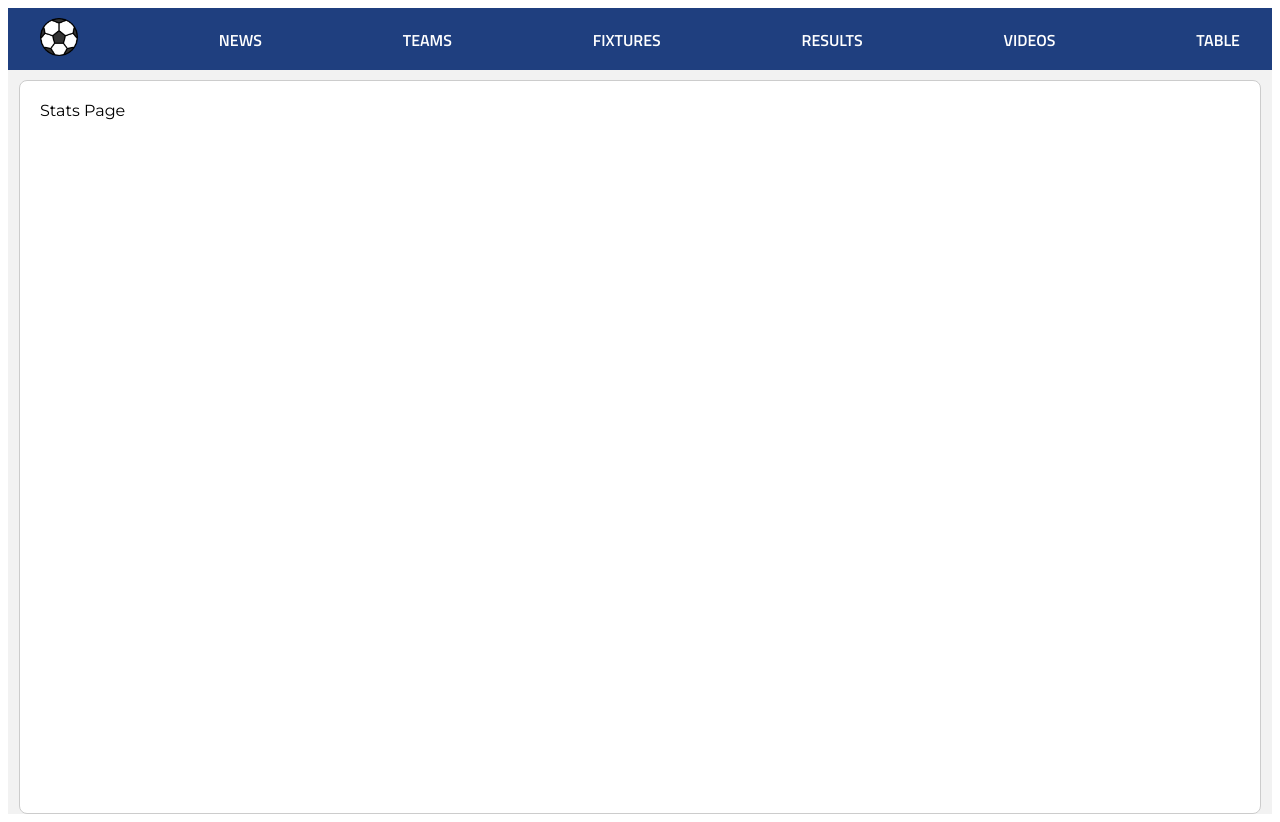
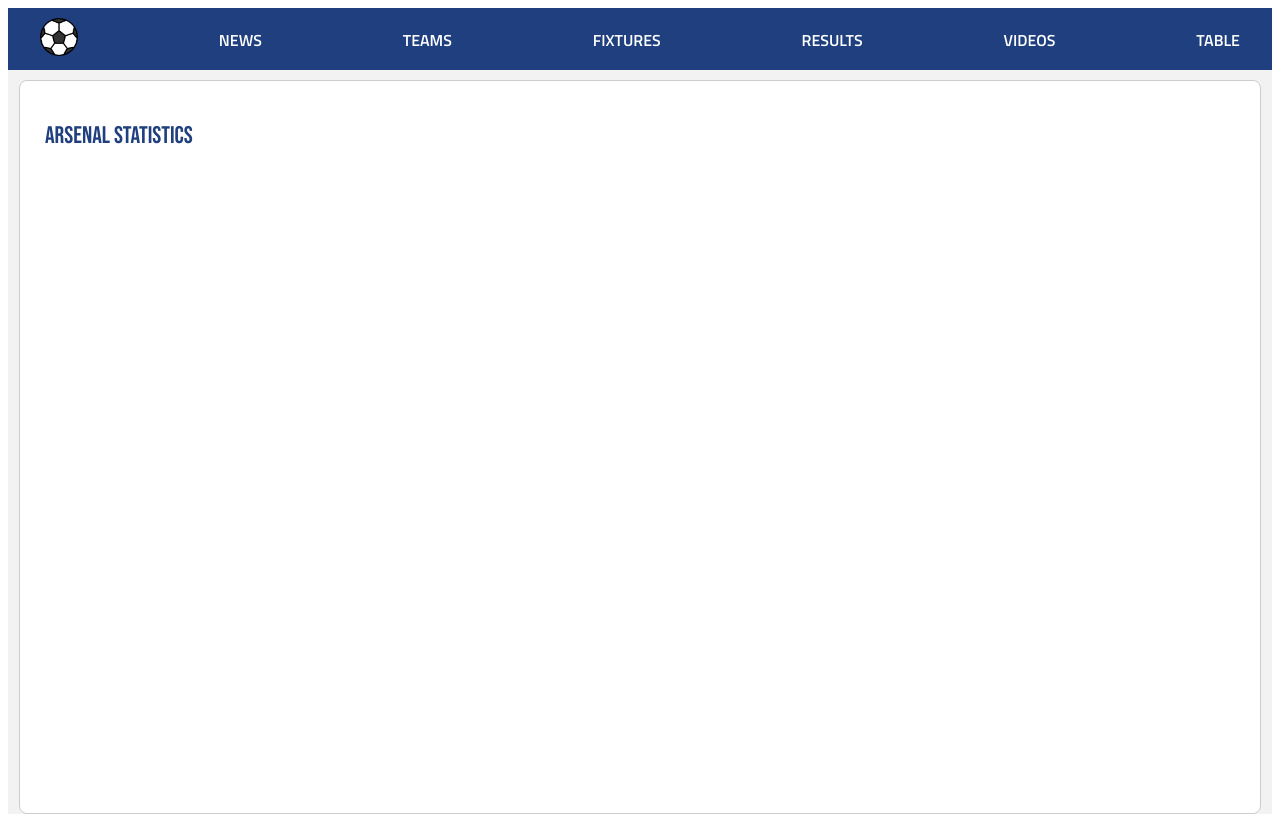
Before and after one commit to joseph-johnson27001/my-football, a Vue app: page /stats in a window 1280 px wide. Built offline with nearby package versions, Linux system fonts and the light colour scheme.

Commit message:
Statistics Heading

```diff
--- a/src/views/StatsPage.vue
+++ b/src/views/StatsPage.vue
@@ -1,3 +1,17 @@
 <template>
-  <div>Stats Page</div>
+  <div class="heading-container">
+    <h2 v-if="teamName != null">{{ teamName }} Statistics</h2>
+    <h2 v-else>Latest Football Videos</h2>
+  </div>
 </template>
+
+<script>
+export default {
+  data() {},
+  computed: {
+    teamName() {
+      return this.$store.state.selectedTeam || "Arsenal";
+    },
+  },
+};
+</script>
```
